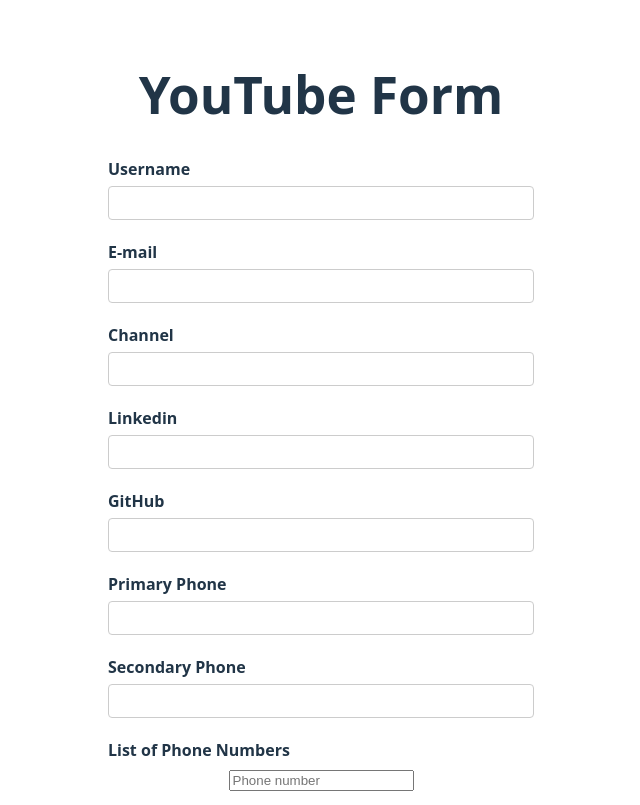
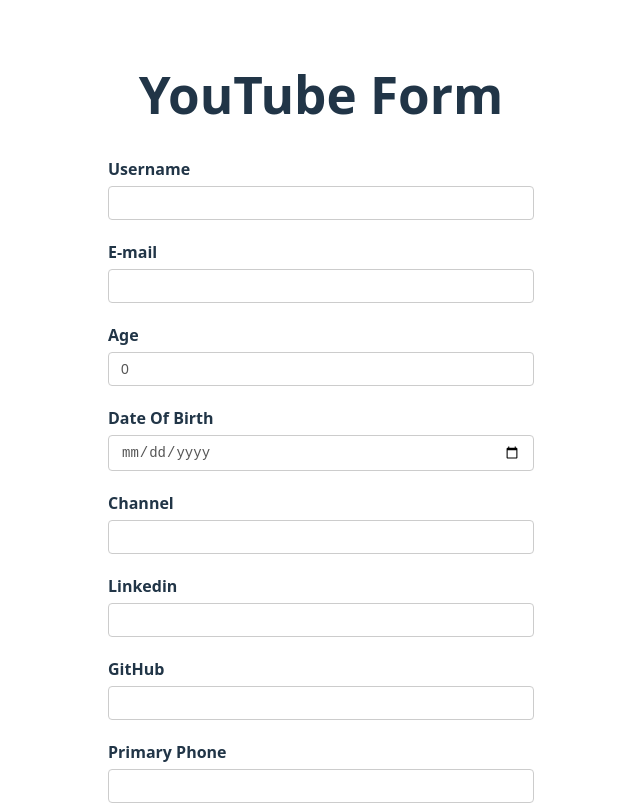
Before and after one commit to herotyphoon/react-hook-form-practice, a React (Vite) app in the folder react-hook-form-practice/: page / in a window 1280 px wide. Shown: the top 805 px of the page, without its empty margins (319-959 px from the left). Built offline with nearby package versions, Linux system fonts and the light colour scheme.

Commit message:
Numeric and Date Values

```diff
--- a/react-hook-form-practice/src/App.css
+++ b/react-hook-form-practice/src/App.css
@@ -12,7 +12,9 @@
 }
 
 input[type="text"],
-input[type="email"] {
+input[type="email"],
+input[type="number"],
+input[type="date"] {
   display: block;
   width: 400px;
   padding: 6px 12px;
--- a/react-hook-form-practice/src/components/YouTubeForm.jsx
+++ b/react-hook-form-practice/src/components/YouTubeForm.jsx
@@ -6,6 +6,8 @@
         defaultValues: {
             username: "",
             email: "",
+            age: 0,
+            DOV: new Date(),
             channel: "",
             social: {
                 linkedin: "",
@@ -69,6 +71,30 @@
                         }
                     })} />
                     <p className={"error"}>{errors.email?.message}</p>
+                </div>
+
+                <div className="form-control">
+                    <label htmlFor="age">Age</label>
+                    <input type="number" id="age" {...register("age", {
+                        valueAsNumber: true,
+                        required: {
+                            value: true,
+                            message: "Age is required"
+                        },
+                    })} />
+                    <p className={"error"}>{errors.age?.message}</p>
+                </div>
+
+                <div className="form-control">
+                    <label htmlFor="dob">Date Of Birth</label>
+                    <input type="date" id="dob" {...register("dob", {
+                        valueAsDate: true,
+                        required: {
+                            value: true,
+                            message: "Date of birth is required"
+                        },
+                    })} />
+                    <p className={"error"}>{errors.dob?.message}</p>
                 </div>
 
                 <div className="form-control">
```
